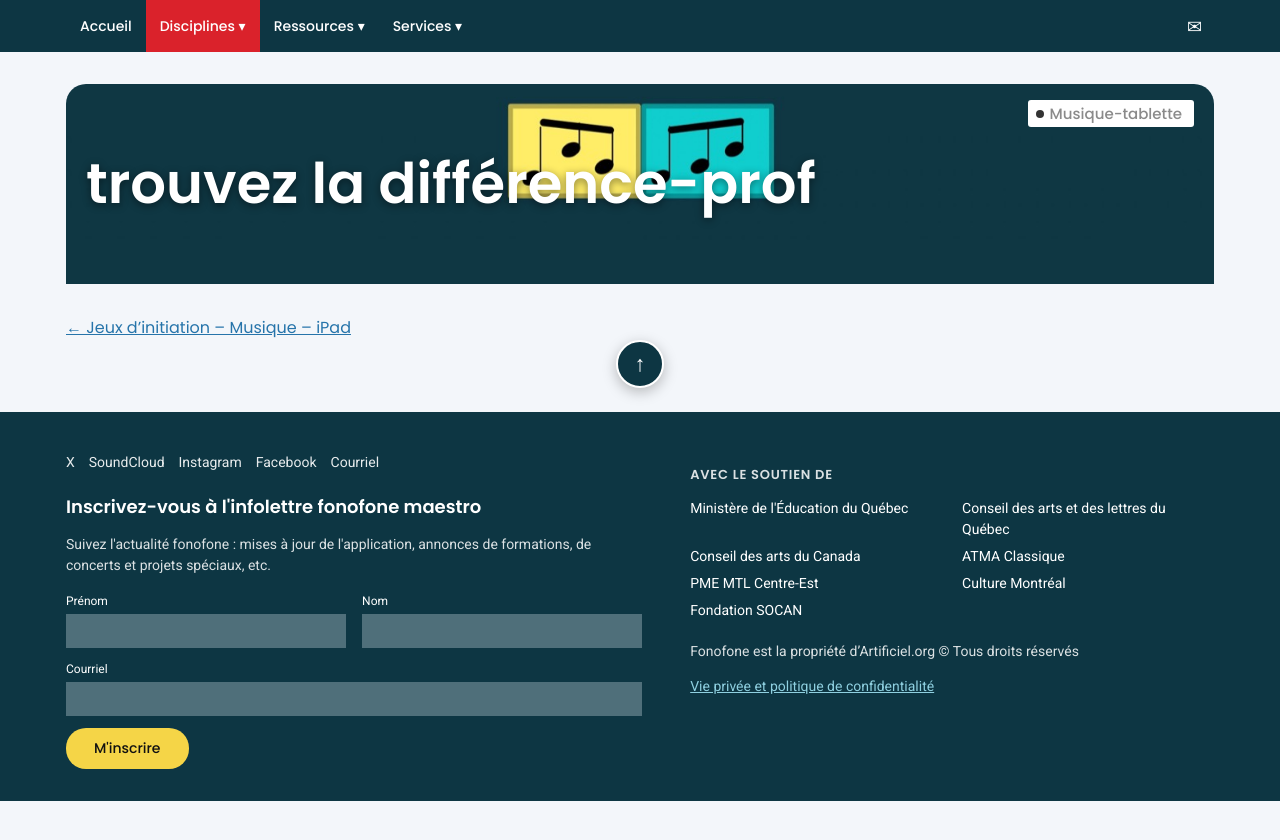
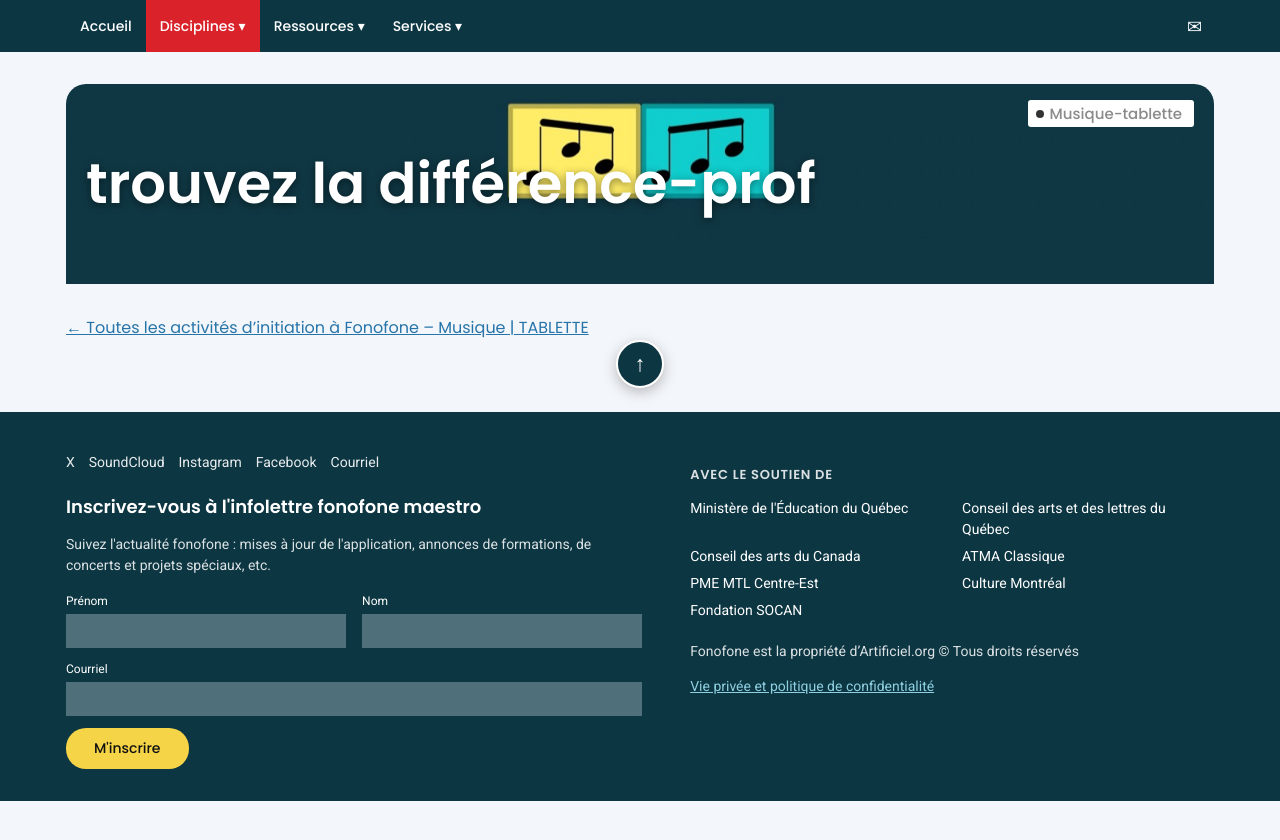
Before and after one commit to yves-fonofone/site-fonofone-revision, a Jekyll site: the page built from _activites/trouvez-la-difference.md, in a window 1280 px wide. Shown: the top 840 px of the page. Built offline with Jekyll 4.4.1, drawn with Linux system fonts in a browser that asks for light colours.

Commit message:
Fiches d'initiation : lien de retour « Toutes les activités d'initiation à Fonofone – discipline »
Co-Authored-By: Claude Opus 5.5 <noreply@anthropic.com>

```diff
--- a/_layouts/activite.html
+++ b/_layouts/activite.html
@@ -51,7 +51,7 @@ layout: default
     <div class="fiche-contenu">
 {{ content }}
     </div>
-    <p class="fiche__retour"><a href="{{ retour_url | relative_url }}">← {% if page.section or page.retour %}{{ retour_titre }}{% elsif page.discipline == "oiseau-de-feu" %}Toutes les activités {{ d.titre }}{% else %}Toutes les activités d’apprentissage{% if d %} – {{ d.titre }}{% endif %}{% endif %}</a></p>
+    <p class="fiche__retour"><a href="{{ retour_url | relative_url }}">← {% if page.section == "initiation" and page.retour == nil %}Toutes les activités d’initiation à Fonofone{% if d %} – {{ d.titre }}{% endif %}{% elsif page.section or page.retour %}{{ retour_titre }}{% elsif page.discipline == "oiseau-de-feu" %}Toutes les activités {{ d.titre }}{% else %}Toutes les activités d’apprentissage{% if d %} – {{ d.titre }}{% endif %}{% endif %}</a></p>
   </article>
   {%- else %}
   <article class="fiche">
@@ -86,7 +86,7 @@ layout: default
     <div class="prose">
 {{ content }}
     </div>
-    <p class="fiche__retour"><a href="{{ retour_url | relative_url }}">← {% if page.section or page.retour %}{{ retour_titre }}{% elsif page.discipline == "oiseau-de-feu" %}Toutes les activités {{ d.titre }}{% else %}Toutes les activités d’apprentissage{% if d %} – {{ d.titre }}{% endif %}{% endif %}</a></p>
+    <p class="fiche__retour"><a href="{{ retour_url | relative_url }}">← {% if page.section == "initiation" and page.retour == nil %}Toutes les activités d’initiation à Fonofone{% if d %} – {{ d.titre }}{% endif %}{% elsif page.section or page.retour %}{{ retour_titre }}{% elsif page.discipline == "oiseau-de-feu" %}Toutes les activités {{ d.titre }}{% else %}Toutes les activités d’apprentissage{% if d %} – {{ d.titre }}{% endif %}{% endif %}</a></p>
   </article>
   {%- endif %}
 </div>
```
